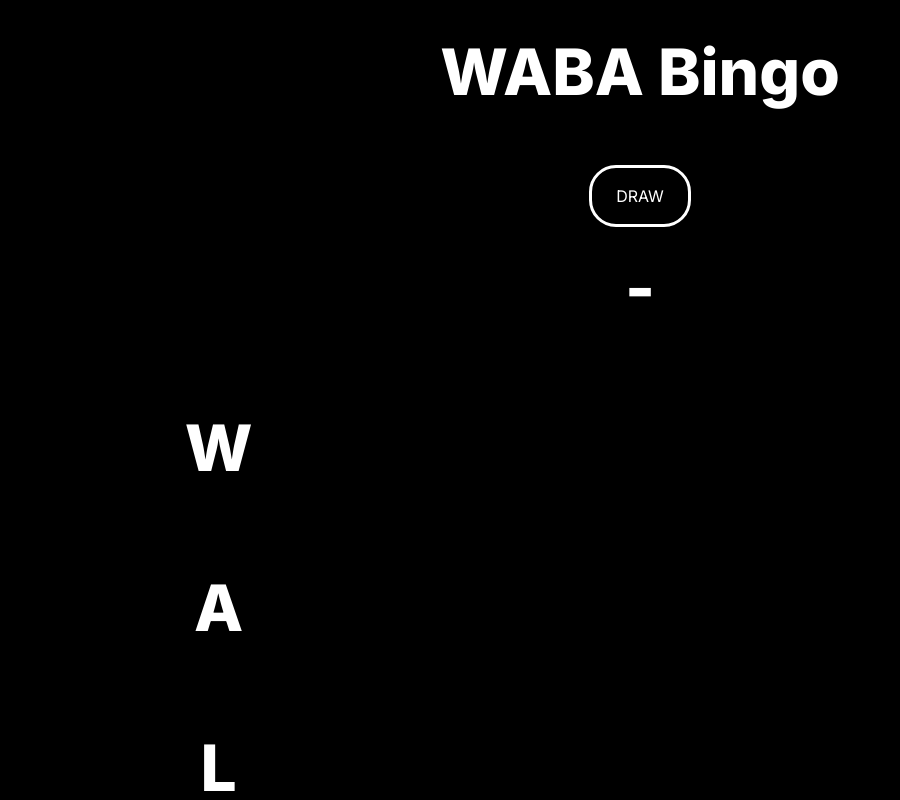
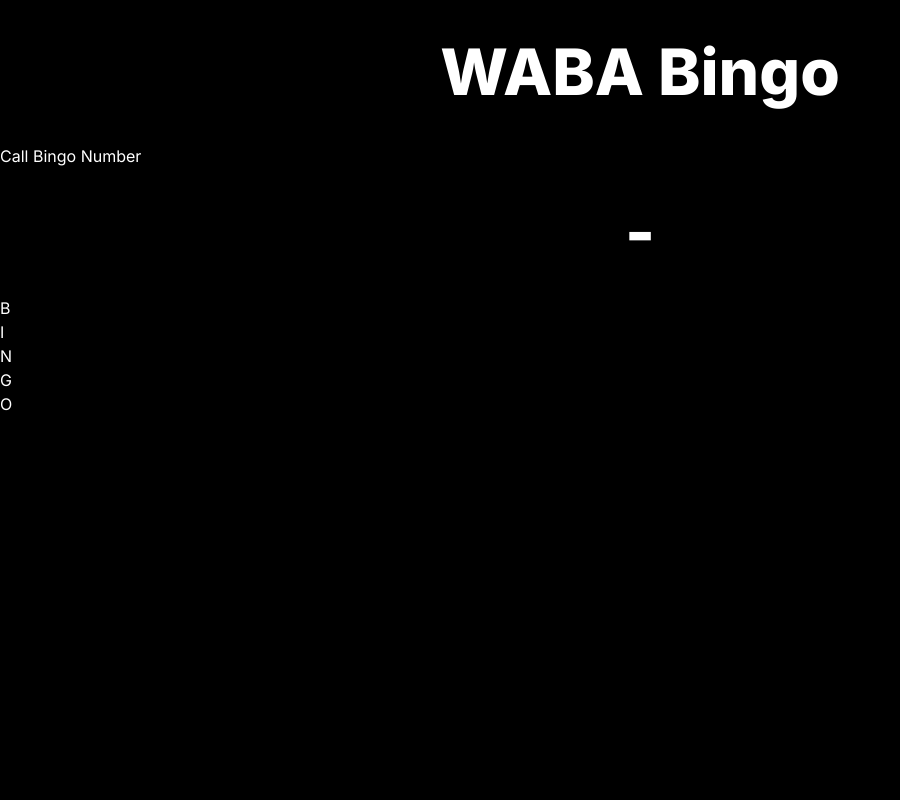
Before and after one commit to hkapk/waldo-caller, a Next.js app: page / in a window 1280 px wide. Shown: the top 800 px of the page, without its empty margins (0-900 px from the left). Built offline with nearby package versions, Linux system fonts and the light colour scheme.

Commit message:
updated caller function to match specifics of the game type

```diff
--- a/components/BingoCaller.jsx
+++ b/components/BingoCaller.jsx
@@ -26,18 +26,24 @@ import React, { useState } from 'react';
 const BingoCaller = () => {
     const [calledNumbers, setCalledNumbers] = useState([]);
 
-    const letters = ['W', 'A', 'L', 'D', 'O'];
+    const letters = ['B', 'I', 'N', 'G', 'O'];
 
     const callBingoNumber = () => {
-        const minNumber = 1;
-        const maxNumber = 75;
+        const letterRanges = {
+            'B': { min: 1, max: 15 },
+            'I': { min: 16, max: 31 },
+            'N': { min: 32, max: 46 },
+            'G': { min: 47, max: 61 },
+            'O': { min: 62, max: 75 },
+        };
 
-        // Generate a new Bingo Call that hasn't been called before
         let bingoNumber;
         do {
             const letterIndex = Math.floor(Math.random() * letters.length);
-            const number = Math.floor(Math.random() * (maxNumber - minNumber + 1)) + minNumber;
-            bingoNumber = letters[letterIndex] + number;
+            const letter = letters[letterIndex];
+            const { min, max } = letterRanges[letter];
+            const number = Math.floor(Math.random() * (max - min + 1)) + min;
+            bingoNumber = `${letter}-${number}`;
         } while (calledNumbers.includes(bingoNumber));
 
         // Update the state to include the new Bingo Call
@@ -46,21 +52,20 @@ const BingoCaller = () => {
     };
 
     return (
-        <div className="p-6">
-            <button className="flex flex-row relative justify-center mx-auto items-center py-4 px-6 outline rounded-3xl" onClick={callBingoNumber}>DRAW</button>
+        <div>
+            <button onClick={callBingoNumber}>Call Bingo Number</button>
             <div className="">
                 <p className="sm:text-[64px] text-[50px] font-extrabold flex flex-row relative justify-center items-center py-4 px-6">{calledNumbers.length > 0 ? calledNumbers[calledNumbers.length - 1] : '-'}</p>
             </div>
-
             {letters.map((letter) => {
                 const numbersForLetter = calledNumbers
-                    .filter((bingoNumber) => bingoNumber.charAt(0) === letter)
-                    .sort((a, b) => parseInt(a.slice(1)) - parseInt(b.slice(1))); // Sort numerically
+                    .filter((bingoNumber) => bingoNumber.startsWith(letter))
+                    .sort((a, b) => parseInt(a.split('-')[1]) - parseInt(b.split('-')[1])); // Sort numerically
 
                 return (
-                    <div className="grid grid-cols-3 justify-center w-full gap-8 pt-8" key={letter}>
-                        <h2 className="sm:text-[64px] text-[50px] font-extrabold flex flex-row relative justify-center items-center py-4 px-6">{letter}</h2>
-                        <ul className="flex flex-col p-2 justify-center items-center text-black-100 hover:bg-white hover:text-black hover:shadow-md rounded-3xl">
+                    <div key={letter}>
+                        <h2>{letter}</h2>
+                        <ul>
                             {numbersForLetter.map((bingoNumber, index) => (
                                 <li key={index}>{bingoNumber}</li>
                             ))}
```
